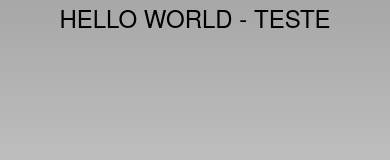
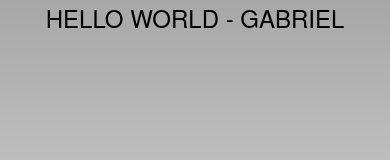
Before and after one commit to piscke/LearningPhonegap, a plain HTML site: page my-app/www/index.html in a window 390 px wide. Shown: the top 160 px of the page. Drawn offline with Linux system fonts and the light colour scheme; some packages are replaced by stand-ins of ours.

Commit message:
Update index.html

```diff
--- a/my-app/www/index.html
+++ b/my-app/www/index.html
@@ -26,7 +26,8 @@
         <title>Hello World</title>
     </head>
     <body>
-	<h1>Hello World - Teste</h1>
+	<h1>Hello World - Gabriel
+	</h1>
         <script type="text/javascript" src="phonegap.js"></script>
         <script type="text/javascript">
             app.initialize();
```
